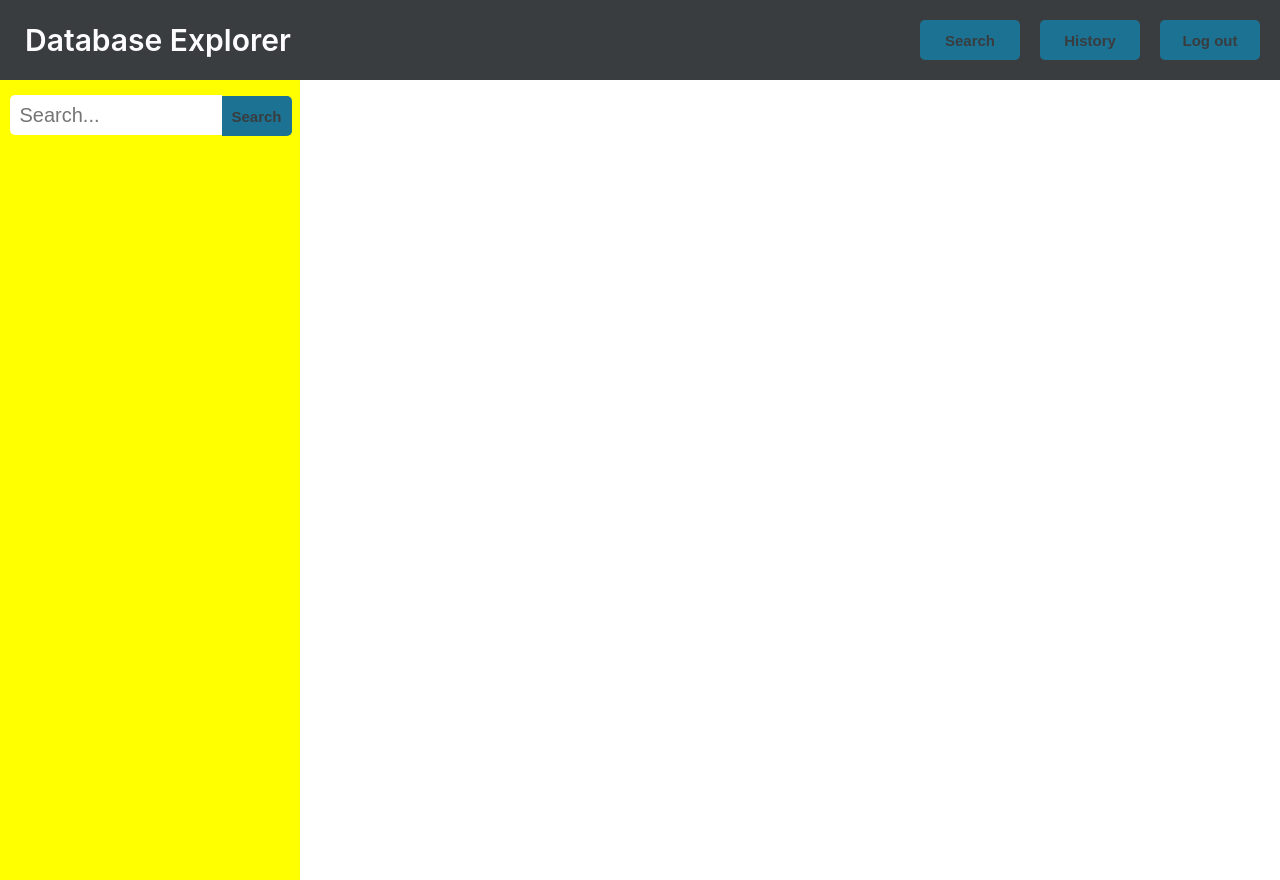
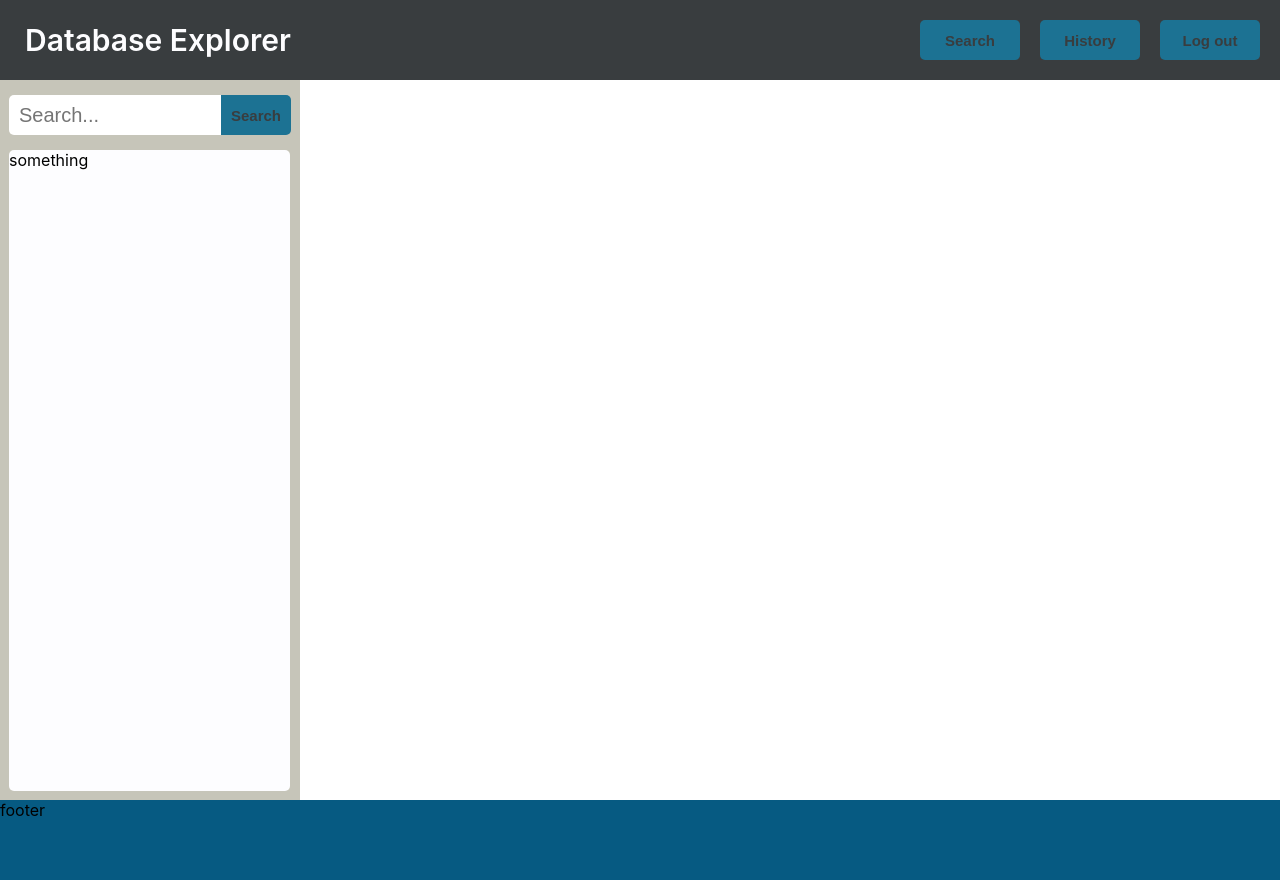
Before and after one commit to williamcd/ResumeProject, a React (Create React App) app in the folder client/: page /search in a window 1280 px wide. Built offline with nearby package versions, Linux system fonts and the light colour scheme.

Commit message:
lots of changes, commit #2 LMFAO

```diff
--- a/client/src/App.js
+++ b/client/src/App.js
@@ -8,7 +8,8 @@ import History from './components/History';
 import Login from './components/Login';
 import LogoutConfirm from './components/LogoutConfirm';
 import Search from './components/Search';
-import Info from './components/Info'
+import Info from './components/Info';
+import Footer from './components/Footer';
 
 function App() {
   return (
@@ -24,6 +25,7 @@ function App() {
             <Route exact path="/logout" component={LogoutConfirm} />
           </Switch>
         </div>
+        <Footer />
       </Router>
     </div>
   );
--- /dev/null
+++ b/client/src/components/Footer.js
@@ -0,0 +1,20 @@
+import React, { Component } from 'react';
+import styled from 'styled-components';
+
+class Footer extends Component {
+    render() {
+        return (
+            <Duh>
+                footer
+            </Duh>
+        );
+    }
+}
+
+const Duh = styled.div`
+    height: 10vh;
+    width: 100vw;
+    background-color: #065A82;
+`
+
+export default Footer;
--- a/client/src/components/History.js
+++ b/client/src/components/History.js
@@ -11,4 +11,5 @@ class History extends Component {
     }
 }
 
+
 export default History;
--- a/client/src/components/Nav.js
+++ b/client/src/components/Nav.js
@@ -20,7 +20,7 @@ class Nav extends Component {
 }
 const Main = styled.nav`
     width: 100%;
-    height: 80px;;
+    height: 10vh;;
     background-color: #393D3F;
     display: flex;
     flex-direction: row;
--- a/client/src/components/Search.js
+++ b/client/src/components/Search.js
@@ -10,6 +10,7 @@ class Search extends Component {
                         <Input1 placeholder="Search..."></Input1>
                         <Button1>Search</Button1>
                     </SearchBar>
+                    <ResultsBar>something</ResultsBar>
                 </LeftTab>
             </div>
         );
@@ -17,16 +18,27 @@ class Search extends Component {
 }
 const LeftTab = styled.div`
     width: 300px;
-    background-color: yellow;
-    height: 100vh;
+    height: 90vh;
     display: flex;
-    flex-direction: row;
+    flex-direction: column;
     align-items: flex-start;
+    background-color: #C6C5B9;
+`
+const ResultsBar = styled.div`
+    width: 281px;
+    margin-left: 9px;
+    margin-bottom: 9px;
+    border-radius: 5px;
+    height: 100%;
+    margin-top: 15px;
+    background-color: #FDFDFF;
 `
 const SearchBar = styled.div`
     width: 100%;
     margin-top: 15px;
-    margin-left: 9.5px;
+    margin-left: 9px;
+    display: flex;
+    align-items: center;
 `
 const Button1 = styled.button`
 width: 70px;
```
